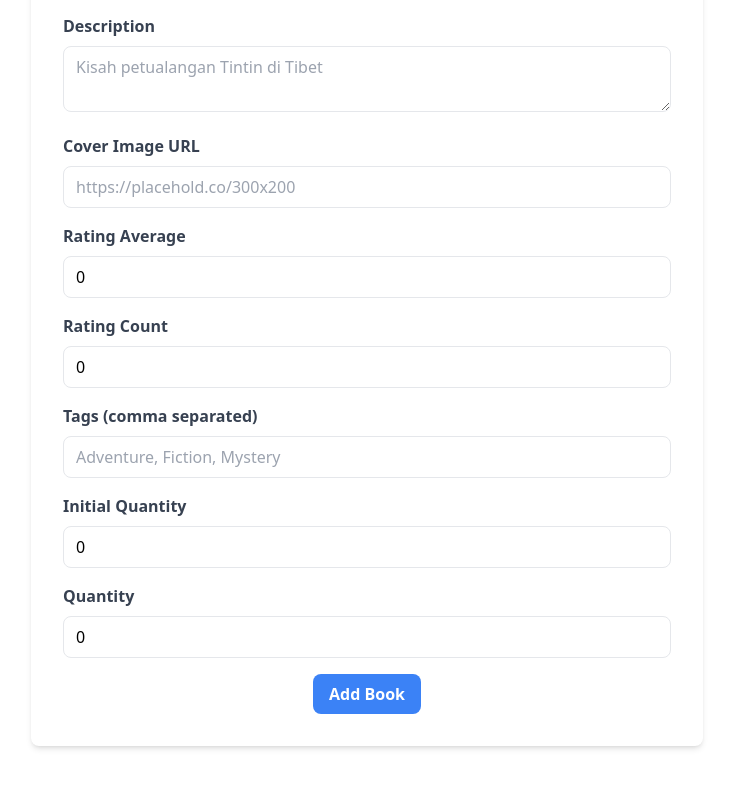
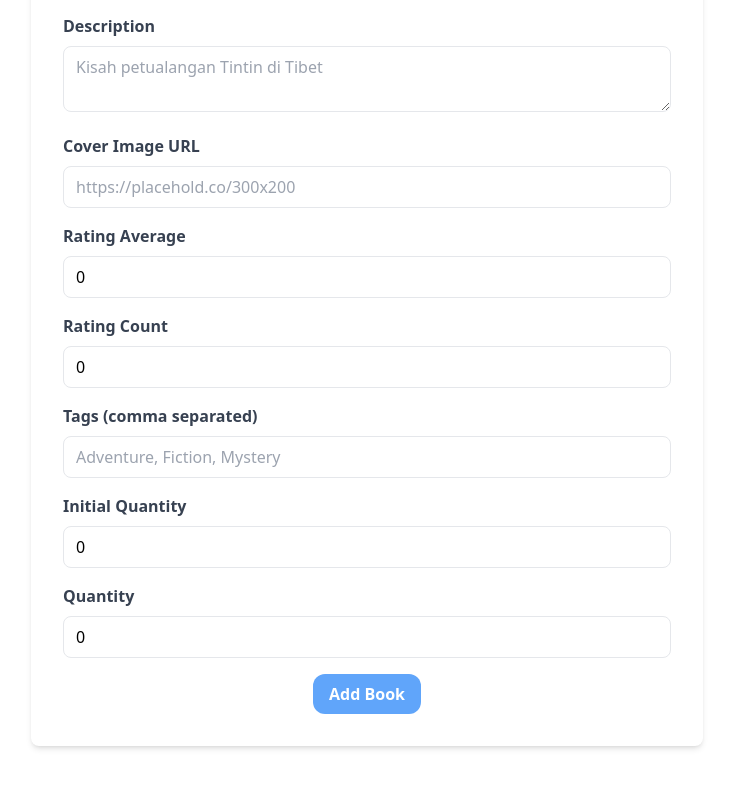
Before and after one commit to dimasandhk/pweb-vuejs-p10-2024, a Vue app: page /add-book in a window 1280 px wide. Shown: the part 520-1308 px from the top of the page, without its empty margins (273-1006 px from the left). Built offline with nearby package versions, Linux system fonts and the light colour scheme.

Commit message:
styling bor

```diff
--- a/src/views/AddBookView.vue
+++ b/src/views/AddBookView.vue
@@ -23,7 +23,7 @@ export default defineComponent({
   },
   methods: {
     formatDate(date: string): string {
-      return format(new Date(date), "dd MMMM yyyy"); // Use 'dd MMM yyyy' for short month format
+      return format(new Date(date), "dd MMMM yyyy");
     },
     async addBook() {
       const newBook = {
@@ -222,7 +222,7 @@ export default defineComponent({
       <div class="flex justify-center">
         <button
           type="submit"
-          class="px-4 py-2 bg-blue-500 text-white font-bold rounded-lg hover:bg-blue-700"
+          class="px-4 text-white py-2 bg-blue-400 font-semibold rounded-xl"
         >
           Add Book
         </button>
```
